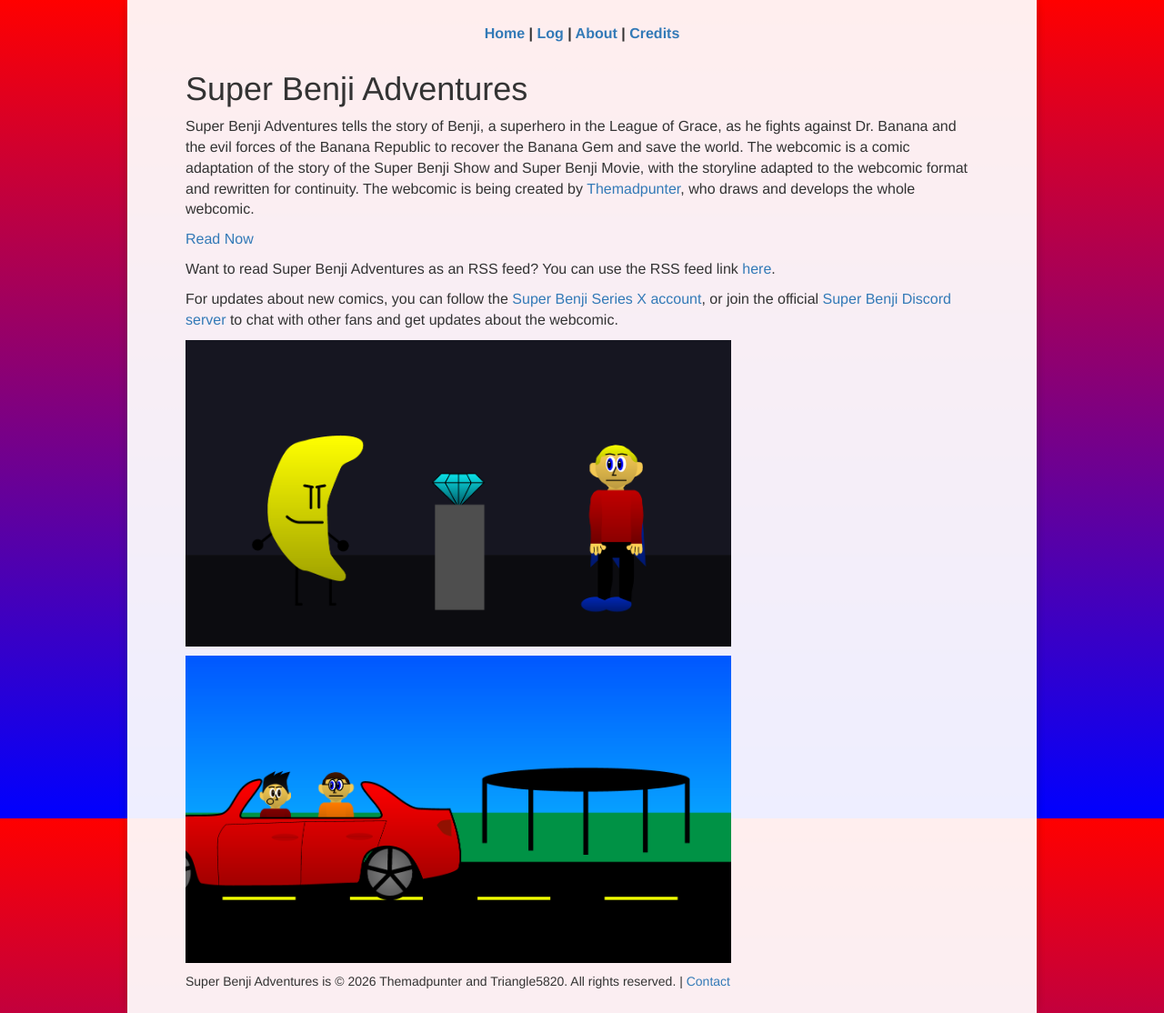
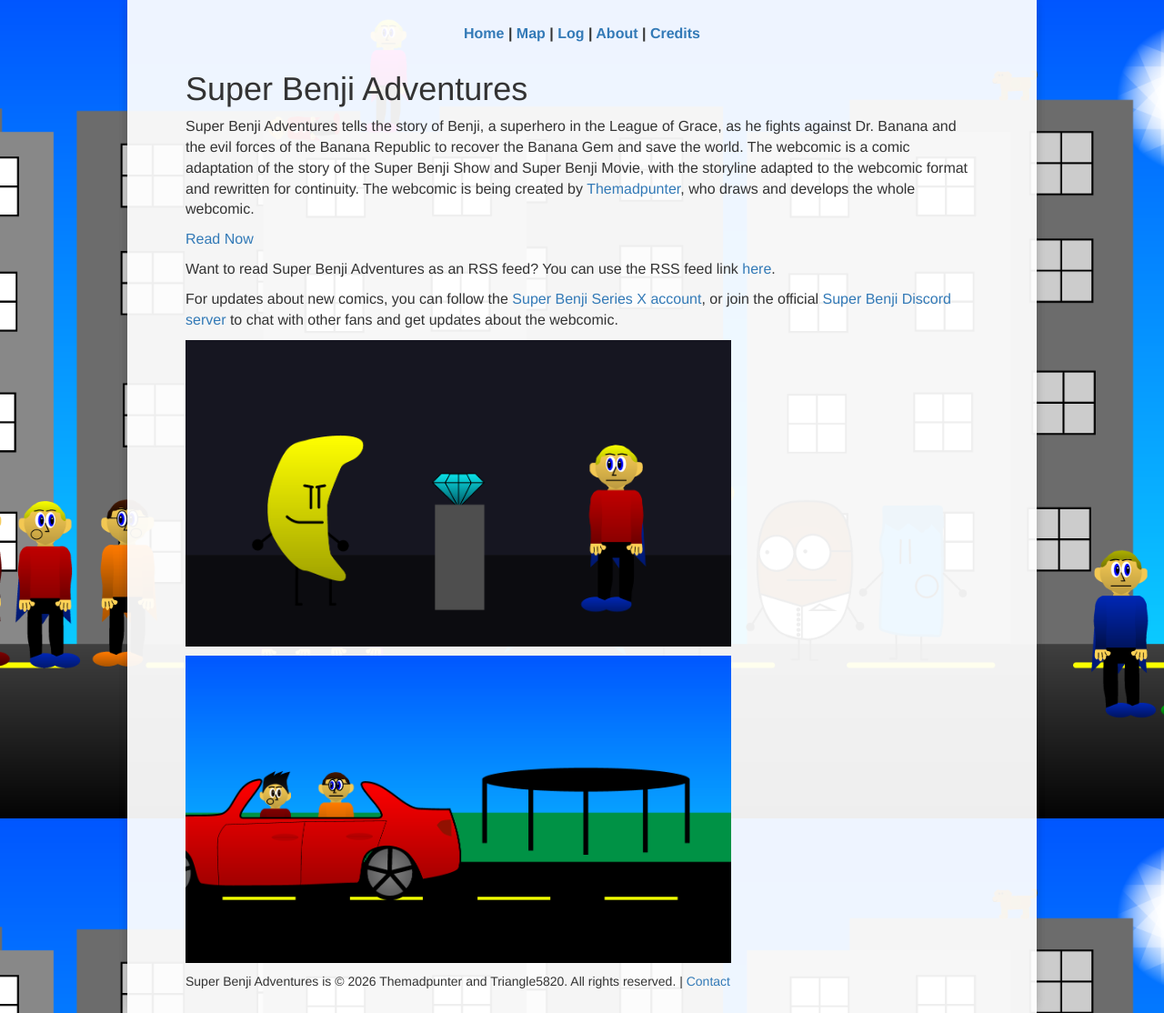
Before and after one commit to familycomicsstudios/super-benji-webcomic, a Jekyll site: the page built from index.html, in a window 1280 px wide. Shown: the whole page at 91% size. Built offline with Jekyll 4.4.1, drawn with Linux system fonts in a browser that asks for light colours.

Commit message:
Added site background and map page

```diff
--- a/_data/comic.yml
+++ b/_data/comic.yml
@@ -1 +1,2 @@
 final_page: 50
+background_image: "/assets/backgrounds/Act 1.png"
--- a/_layouts/default.html
+++ b/_layouts/default.html
@@ -17,7 +17,7 @@
       <nav>
         <p>
         <b>
-        <a href="{{ '/' | relative_url }}">Home</a> | <a href="{{ '/log' | relative_url }}">Log</a> | <a href="{{ '/about' | relative_url }}">About</a>
+        <a href="{{ '/' | relative_url }}">Home</a> | <a href="{{ '/map' | relative_url }}">Map</a> | <a href="{{ '/log' | relative_url }}">Log</a> | <a href="{{ '/about' | relative_url }}">About</a>
         | <a href="{{ '/credits' | relative_url }}">Credits</a>
         </b>
         </p>
--- a/assets/css/style.css
+++ b/assets/css/style.css
@@ -1,7 +1,13 @@
+---
+---
+
 body {
-    background: #ff0000;
-    background: linear-gradient(0deg, rgba(0,0,255,1) 0%, rgba(255,0,0,1) 100%);
+    background-color: #ff0000;
+    background-image: url('{{ site.data.comic.background_image }}');
+    background-position: center center;
+    background-repeat: no-repeat;
     background-attachment: fixed;
+    background-size: cover;
     margin: 0;
 }
 
@@ -100,3 +106,8 @@ nav {
     color: rgb(45, 45, 45);
     text-decoration: none;
 }
+
+.map-image {
+    width: 320px;
+    height: auto;
+}
```
Also changed, not shown: map.html (added, +19 -0 lines), assets/backgrounds/Act 1.png (added), 1 other file.
